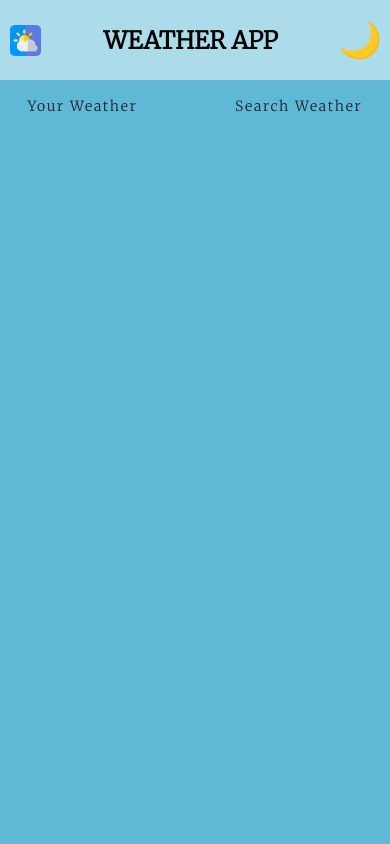
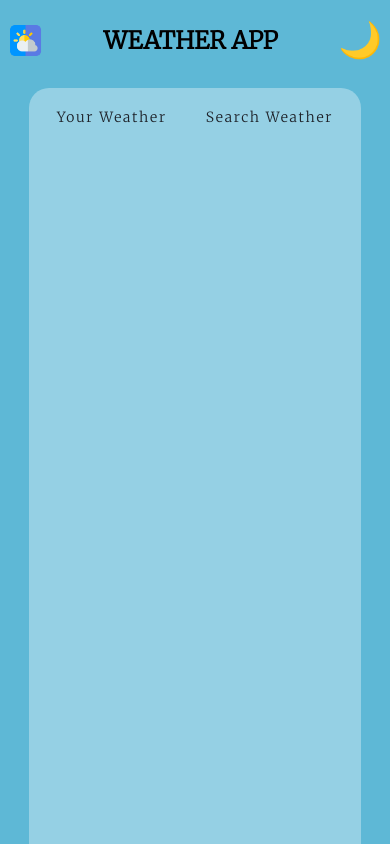
Before and after one commit to NerdFortitude/WeatherApp, a plain HTML site: page index.html in a window 390 px wide. Drawn offline with Linux system fonts and the light colour scheme.

Commit message:
This is the final commit

```diff
--- a/index.html
+++ b/index.html
@@ -17,10 +17,14 @@
                 <p class="theme">🌙</p>
               </nav>
 
+
+              <div class="content-wrapper">
               <div class="tab-container">
                 <p class="tab" data-userWeather>Your Weather</p>
                 <p class="tab" data-searchWeather>Search Weather</p>
               </div>
+
+
 
               <div class="weather-container">
                 <!-- grant location container -->
@@ -95,7 +99,10 @@
 
 
 
-                </div>
+
+
+
+
 
               </div>
 
@@ -107,11 +114,12 @@
 
 
     </div>
+    </div>
 
-
+</div>
 
     <script src="./index.js" type="module"></script>
-    <script src="./apikey.js" type="module"></script>
+    <!-- <script src="./apikey.js" type="module"></script> -->
 
 </body>
 </html>
--- a/index.js
+++ b/index.js
@@ -11,12 +11,14 @@ const errorContainer = document.querySelector(".error-container");
 const wrapper = document.querySelector(".wrapper");
 const theme  = document.querySelector(".theme");
 const h1 = document.querySelector("h1");
+const contentWrapper = document.querySelector(".content-wrapper");
 
 let isdark = true;
 theme.addEventListener("click",(e)=>{
     console.log("Hello");
     wrapper.classList.toggle("dark");
     h1.classList.toggle("dark");
+    contentWrapper.classList.toggle("dark");
 
     if(isdark){
         theme.innerText = "🔆";
--- a/style.css
+++ b/style.css
@@ -15,8 +15,17 @@
 }
 
 
-body{
-     /* background-color: #5eb8d6; */
+.content-wrapper{
+     background-color: rgba(255, 255, 255, 0.341);
+     width: 85%;
+     margin: 0 auto;
+     padding: 0.2rem;
+     margin-top:0.5rem;
+     border-radius: 20px;
+}
+
+.content-wrapper.dark{
+     background-color: rgba(0, 0, 0, 0.341);
 }
 .wrapper{
      width:100vw;
@@ -276,10 +285,15 @@ h1{
        background-color: lightblue;
      }
 
+     .content-wrapper{
+          height: 100vh;
+     }
+
      .parameter-container{
           /* position: absolute; */
           width: 100vw;
           gap: 5px;
+          height: 23vh;
           margin-top: 0.5rem;
           display: flex;
           flex-wrap: wrap;
@@ -329,8 +343,8 @@ h1{
      height: 5rem;
      width: 100%;
      padding: 0.5rem;
-     position:relative;
-     background-color: rgba(255, 255, 255, 0.481);
+     /* position:relative; */
+     /* background-color: rgba(255, 255, 255, 0.481); */
 
 
    }
```
